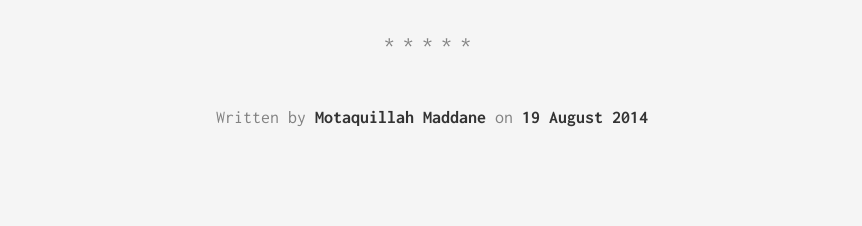
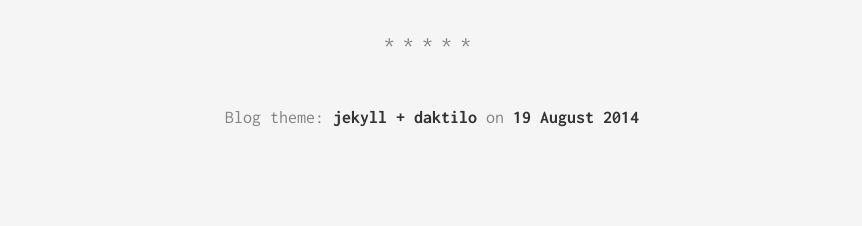
Before and after one commit to ShuangFarmer/old.blog.discard, a Jekyll site: the page built from _posts/2015-09-08-sample-post.markdown, in a window 1280 px wide. Shown: the part 1716-1942 px from the top of the page, without its empty margins (208-1070 px from the left). Built offline with Jekyll 4.4.1, drawn with Linux system fonts in a browser that asks for light colours.

Commit message:
give theme information

```diff
--- a/_config.yml
+++ b/_config.yml
@@ -7,7 +7,7 @@ baseurl: "" # the subpath of your site, e.g. /blog/
 url: "http://blog.mashuangpsy.com" # the base hostname & protocol for your site
 
 author:
-  fullname: Motaquillah Maddane
+  fullname: jekyll + daktilo
   googleplus: https://www.google.com/+MotaquillahMaddane
   github: ShuangFarmer
   twitter: ShuangFarmer
--- a/_includes/post/about.html
+++ b/_includes/post/about.html
@@ -1,7 +1,7 @@
 <div class="about">
     <div class="about__devider">*****</div>
     <div class="about__text">
-        Written by <strong> {% if page.author.fullname %} {{ page.author.fullname }} {% else %} {{ site.author.fullname }} {% endif %}</strong>
+        Blog theme: <strong> {% if page.author.fullname %} {{ page.author.fullname }} {% else %} {{ site.author.fullname }} {% endif %}</strong>
         on <strong>{{ page.date | date: "%d %B %Y" }}</strong>
     </div>
 </div>
```
